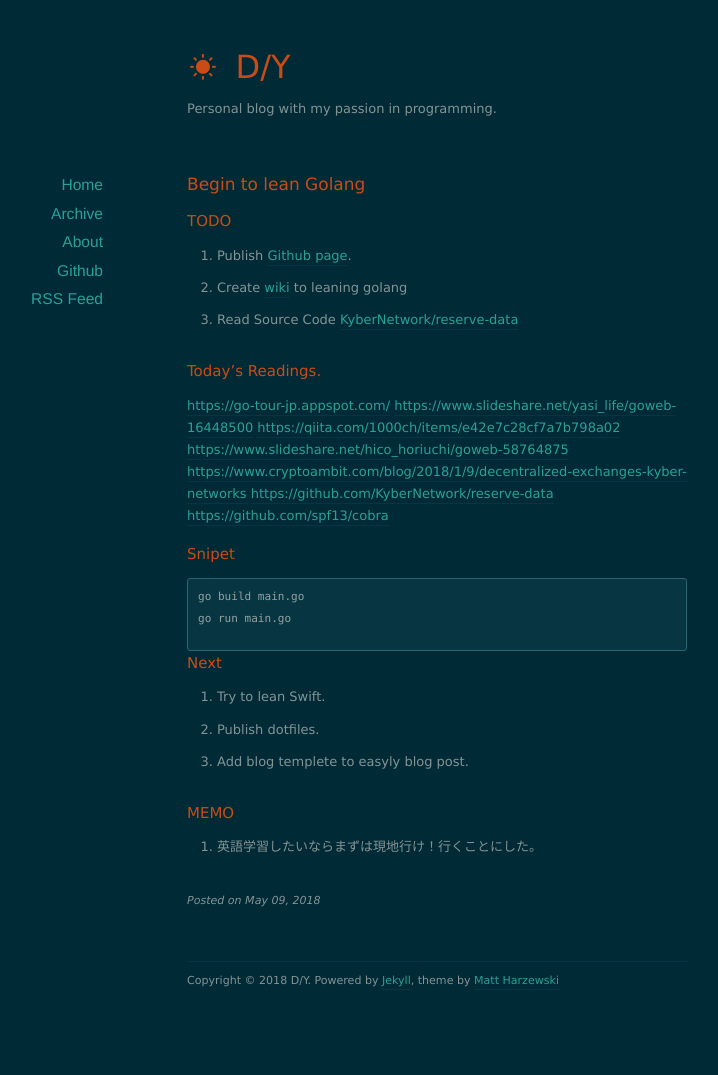
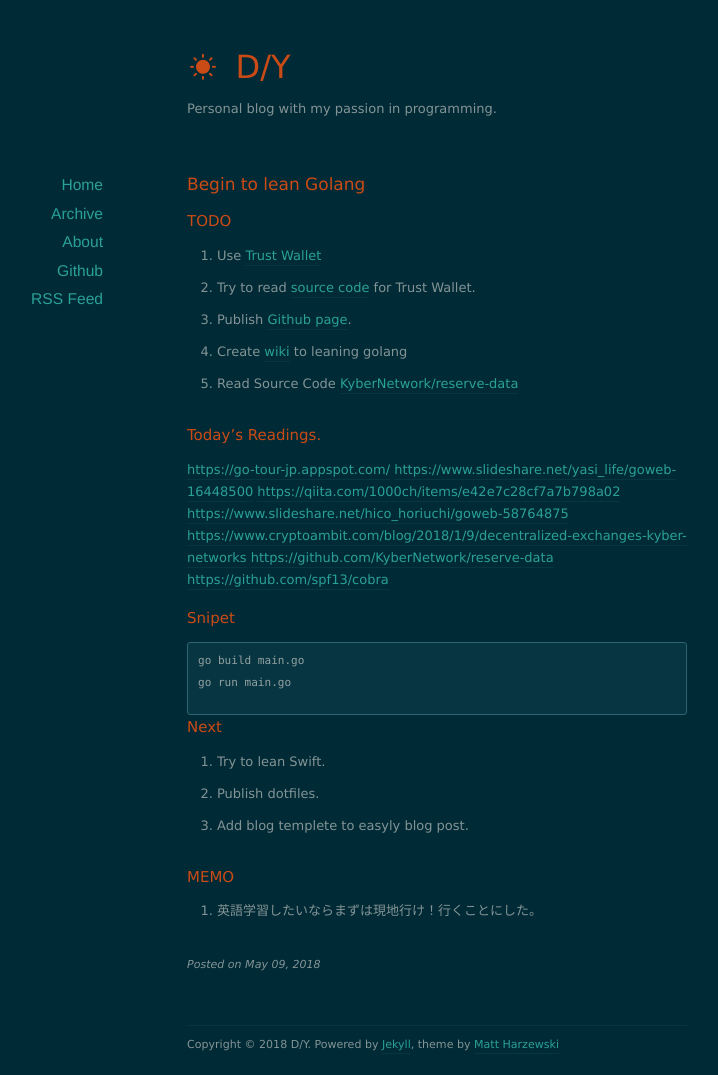
Before and after one commit to do6year/do6year.github.io, a Jekyll site: the page built from _posts/2018-05-10-begin-to-lean-golang.md, in a window 1280 px wide. Shown: the whole page, without its empty margins (203-921 px from the left). Built offline with Jekyll 4.4.1, drawn with Linux system fonts in a browser that asks for light colours; nearby versions of some CDN libraries; before the commit the page ends 1011 px from its top, so only the background shows below that.

Commit message:
update memo

```diff
--- a/_posts/2018-05-10-begin-to-lean-golang.md
+++ b/_posts/2018-05-10-begin-to-lean-golang.md
@@ -5,6 +5,8 @@ date: 2018-05-10 02:03 +0900
 ---
 
 ## TODO
+- Use [Trust Wallet](https://trustwalletapp.com/)
+- Try to read [source code](https://github.com/TrustWallet/trust-wallet-ios) for Trust Wallet.
 - Publish [Github page](https://do6year.github.io/).
 - Create [wiki](https://github.com/do6year/go-tutrial) to leaning golang
 - Read Source Code [KyberNetwork/reserve-data](https://github.com/KyberNetwork/reserve-data)
```
